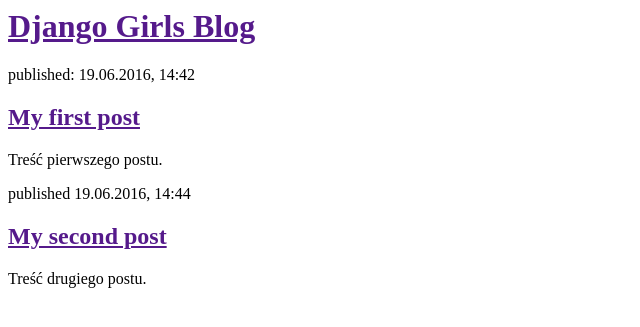
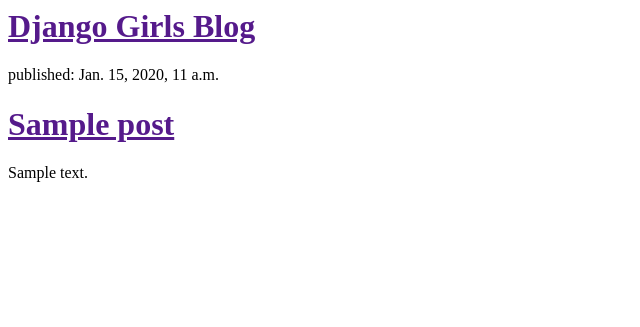
Before and after one commit to vattuflicka/my-first-blog, a Django app: template blog/templates/blog/post_list.html in a window 1280 px wide. Shown: the top 327 px of the page, without its empty margins (0-640 px from the left). Run offline with Django 3.2, Linux system fonts and the light colour scheme; the template is opened without the code that fills it: values that come from a table or form of the project are taken from there, others are empty; tables that the repository leaves empty hold one stand-in row (values such as "Sample post").

Commit message:
Modyfikacja szablonu, by pokazywał posty z bazy danych.

```diff
--- a/blog/templates/blog/post_list.html
+++ b/blog/templates/blog/post_list.html
@@ -7,18 +7,13 @@
 			<h1><a href="">Django Girls Blog</a></h1>
 		</div>
 
+	{% for post in posts %}
 		<div>
-			<p>published: 19.06.2016, 14:42</p>
-			<h2><a href="">My first post</a></h2>
-			<p>Treść pierwszego postu.</p>
+			<p>published: {{ post.published_date }}</p>
+			<h1><a href="">{{ post.title}}</a></h1>
+			<p>{{ post.text|linebreaks }}</p>
 		</div>
-
-
-		<div>
-			<p>published 19.06.2016, 14:44</p>
-			<h2><a href="">My second post</a></h2>
-			<p>Treść drugiego postu.</p>
-		</div>
+	{% endfor %}
 
 	</body>
 </html>
--- a/blog/views.py
+++ b/blog/views.py
@@ -1,5 +1,8 @@
 from django.shortcuts import render
+from django.utils import timezone
+from .models import Post
 
 # Create your views here.
 def post_list(request):
-	return render(request, 'blog/post_list.html', {})
+	posts = Post.objects.filter(published_date__lte=timezone.now()).order_by('published_date')
+	return render(request, 'blog/post_list.html', {'posts': posts})
```
